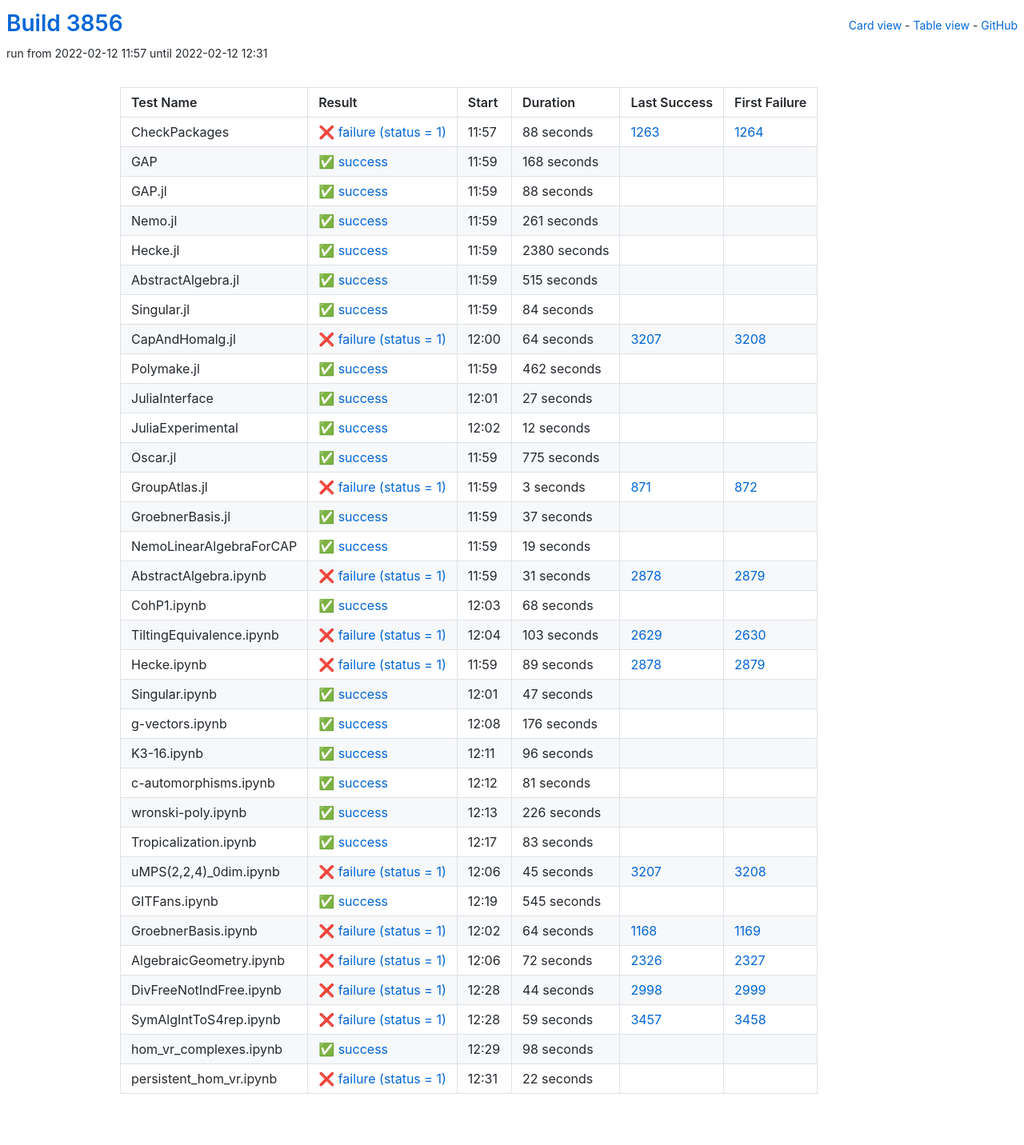
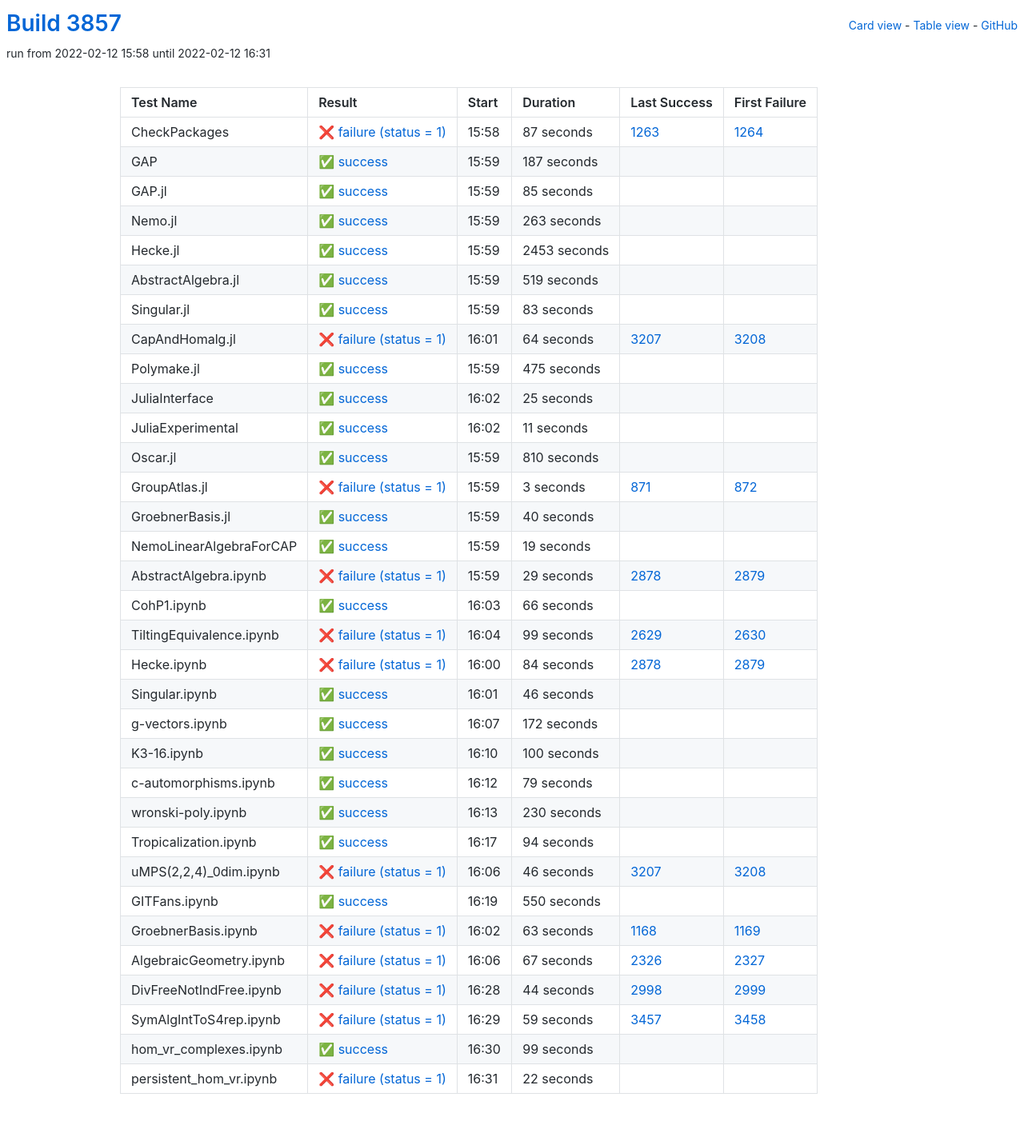
Before and after one commit to oscar-system/oscar-ci-status-stable, a Jekyll site: the page built from table.html, in a window 1280 px wide. Shown: the whole page at 80% size. Built offline with Jekyll 4.4.1, drawn with Linux system fonts in a browser that asks for light colours.

Commit message:
Build #3857

```diff
--- a/_data/ci.yml
+++ b/_data/ci.yml
@@ -1,6 +1,6 @@
 ---
-build: 3856
-build_url: https://oscarci.mathematik.uni-kl.de/job/oscar-stable/3856/
+build: 3857
+build_url: https://oscarci.mathematik.uni-kl.de/job/oscar-stable/3857/
 job: oscar-stable
 organization: oscar-system
 repo: oscar-ci-status-stable
@@ -8,92 +8,92 @@ repourl: https://github.com/oscar-system/oscar-ci-status-stable
 tests:
 - name: CheckPackages
   id: checkpackages
-  log: https://oscarci.mathematik.uni-kl.de/job/oscar-stable/3856/artifact/logs/build-3856/CheckPackages.log
-  start: 2022-02-12 11:57
+  log: https://oscarci.mathematik.uni-kl.de/job/oscar-stable/3857/artifact/logs/build-3857/CheckPackages.log
+  start: 2022-02-12 15:58
   success: false
   exitcode: 1
   status: failure
-  duration: 88
+  duration: 87
   last_success: 1263
   last_success_url: https://oscarci.mathematik.uni-kl.de/job/oscar-stable/1263/
   first_failure: 1264
   first_failure_url: https://oscarci.mathematik.uni-kl.de/job/oscar-stable/1264/
 - name: GAP
   id: gap
-  log: https://oscarci.mathematik.uni-kl.de/job/oscar-stable/3856/artifact/logs/build-3856/GAP.log
-  start: 2022-02-12 11:59
+  log: https://oscarci.mathematik.uni-kl.de/job/oscar-stable/3857/artifact/logs/build-3857/GAP.log
+  start: 2022-02-12 15:59
   success: true
   exitcode: 0
   status: success
-  duration: 168
+  duration: 187
   last_success: false
   last_success_url:
   first_failure: false
   first_failure_url:
 - name: GAP.jl
   id: gap-jl
-  log: https://oscarci.mathematik.uni-kl.de/job/oscar-stable/3856/artifact/logs/build-3856/GAP.jl.log
-  start: 2022-02-12 11:59
+  log: https://oscarci.mathematik.uni-kl.de/job/oscar-stable/3857/artifact/logs/build-3857/GAP.jl.log
+  start: 2022-02-12 15:59
   success: true
   exitcode: 0
   status: success
-  duration: 88
+  duration: 85
   last_success: false
   last_success_url:
   first_failure: false
   first_failure_url:
 - name: Nemo.jl
   id: nemo-jl
-  log: https://oscarci.mathematik.uni-kl.de/job/oscar-stable/3856/artifact/logs/build-3856/Nemo.jl.log
-  start: 2022-02-12 11:59
+  log: https://oscarci.mathematik.uni-kl.de/job/oscar-stable/3857/artifact/logs/build-3857/Nemo.jl.log
+  start: 2022-02-12 15:59
   success: true
   exitcode: 0
   status: success
-  duration: 261
+  duration: 263
   last_success: false
   last_success_url:
   first_failure: false
   first_failure_url:
 - name: Hecke.jl
   id: hecke-jl
-  log: https://oscarci.mathematik.uni-kl.de/job/oscar-stable/3856/artifact/logs/build-3856/Hecke.jl.log
-  start: 2022-02-12 11:59
+  log: https://oscarci.mathematik.uni-kl.de/job/oscar-stable/3857/artifact/logs/build-3857/Hecke.jl.log
+  start: 2022-02-12 15:59
   success: true
   exitcode: 0
   status: success
-  duration: 2380
+  duration: 2453
   last_success: false
   last_success_url:
   first_failure: false
   first_failure_url:
 - name: AbstractAlgebra.jl
   id: abstractalgebra-jl
-  log: https://oscarci.mathematik.uni-kl.de/job/oscar-stable/3856/artifact/logs/build-3856/AbstractAlgebra.jl.log
-  start: 2022-02-12 11:59
+  log: https://oscarci.mathematik.uni-kl.de/job/oscar-stable/3857/artifact/logs/build-3857/AbstractAlgebra.jl.log
+  start: 2022-02-12 15:59
   success: true
   exitcode: 0
   status: success
-  duration: 515
+  duration: 519
   last_success: false
   last_success_url:
   first_failure: false
   first_failure_url:
 - name: Singular.jl
   id: singular-jl
-  log: https://oscarci.mathematik.uni-kl.de/job/oscar-stable/3856/artifact/logs/build-3856/Singular.jl.log
-  start: 2022-02-12 11:59
+  log: https://oscarci.mathematik.uni-kl.de/job/oscar-stable/3857/artifact/logs/build-3857/Singular.jl.log
+  start: 2022-02-12 15:59
   success: true
   exitcode: 0
   status: success
-  duration: 84
+  duration: 83
   last_success: false
   last_success_url:
   first_failure: false
   first_failure_url:
 - name: CapAndHomalg.jl
   id: capandhomalg-jl
-  log: https://oscarci.mathematik.uni-kl.de/job/oscar-stable/3856/artifact/logs/build-3856/CapAndHomalg.jl.log
-  start: 2022-02-12 12:00
+  log: https://oscarci.mathematik.uni-kl.de/job/oscar-stable/3857/artifact/logs/build-3857/CapAndHomalg.jl.log
+  start: 2022-02-12 16:01
   success: false
   exitcode: 1
   status: failure
@@ -104,56 +104,56 @@ tests:
   first_failure_url: https://oscarci.mathematik.uni-kl.de/job/oscar-stable/3208/
 - name: Polymake.jl
   id: polymake-jl
-  log: https://oscarci.mathematik.uni-kl.de/job/oscar-stable/3856/artifact/logs/build-3856/Polymake.jl.log
-  start: 2022-02-12 11:59
+  log: https://oscarci.mathematik.uni-kl.de/job/oscar-stable/3857/artifact/logs/build-3857/Polymake.jl.log
+  start: 2022-02-12 15:59
   success: true
   exitcode: 0
   status: success
-  duration: 462
+  duration: 475
   last_success: false
   last_success_url:
   first_failure: false
   first_failure_url:
 - name: JuliaInterface
   id: juliainterface
-  log: https://oscarci.mathematik.uni-kl.de/job/oscar-stable/3856/artifact/logs/build-3856/JuliaInterface.log
-  start: 2022-02-12 12:01
+  log: https://oscarci.mathematik.uni-kl.de/job/oscar-stable/3857/artifact/logs/build-3857/JuliaInterface.log
+  start: 2022-02-12 16:02
   success: true
   exitcode: 0
   status: success
-  duration: 27
+  duration: 25
   last_success: false
   last_success_url:
   first_failure: false
   first_failure_url:
 - name: JuliaExperimental
   id: juliaexperimental
-  log: https://oscarci.mathematik.uni-kl.de/job/oscar-stable/3856/artifact/logs/build-3856/JuliaExperimental.log
-  start: 2022-02-12 12:02
+  log: https://oscarci.mathematik.uni-kl.de/job/oscar-stable/3857/artifact/logs/build-3857/JuliaExperimental.log
+  start: 2022-02-12 16:02
   success: true
   exitcode: 0
   status: success
-  duration: 12
+  duration: 11
   last_success: false
   last_success_url:
   first_failure: false
   first_failure_url:
 - name: Oscar.jl
   id: oscar-jl
-  log: https://oscarci.mathematik.uni-kl.de/job/oscar-stable/3856/artifact/logs/build-3856/Oscar.jl.log
-  start: 2022-02-12 11:59
+  log: https://oscarci.mathematik.uni-kl.de/job/oscar-stable/3857/artifact/logs/build-3857/Oscar.jl.log
+  start: 2022-02-12 15:59
   success: true
   exitcode: 0
   status: success
-  duration: 775
+  duration: 810
   last_success: false
   last_success_url:
   first_failure: false
   first_failure_url:
 - name: GroupAtlas.jl
   id: groupatlas-jl
-  log: https://oscarci.mathematik.uni-kl.de/job/oscar-stable/3856/artifact/logs/build-3856/GroupAtlas.jl.log
-  start: 2022-02-12 11:59
+  log: https://oscarci.mathematik.uni-kl.de/job/oscar-stable/3857/artifact/logs/build-3857/GroupAtlas.jl.log
+  start: 2022-02-12 15:59
   success: false
   exitcode: 1
   status: failure
@@ -164,20 +164,20 @@ tests:
   first_failure_url: https://oscarci.mathematik.uni-kl.de/job/oscar-stable/872/
 - name: GroebnerBasis.jl
   id: groebnerbasis-jl
-  log: https://oscarci.mathematik.uni-kl.de/job/oscar-stable/3856/artifact/logs/build-3856/GroebnerBasis.jl.log
-  start: 2022-02-12 11:59
+  log: https://oscarci.mathematik.uni-kl.de/job/oscar-stable/3857/artifact/logs/build-3857/GroebnerBasis.jl.log
+  start: 2022-02-12 15:59
   success: true
   exitcode: 0
   status: success
-  duration: 37
+  duration: 40
   last_success: false
   last_success_url:
   first_failure: false
   first_failure_url:
 - name: NemoLinearAlgebraForCAP
   id: nemolinearalgebraforcap
-  log: https://oscarci.mathematik.uni-kl.de/job/oscar-stable/3856/artifact/logs/build-3856/NemoLinearAlgebraForCAP.log
-  start: 2022-02-12 11:59
+  log: https://oscarci.mathematik.uni-kl.de/job/oscar-stable/3857/artifact/logs/build-3857/NemoLinearAlgebraForCAP.log
+  start: 2022-02-12 15:59
   success: true
   exitcode: 0
   status: success
@@ -188,176 +188,176 @@ tests:
   first_failure_url:
 - name: AbstractAlgebra.ipynb
   id: abstractalgebra-ipynb
-  log: https://oscarci.mathematik.uni-kl.de/job/oscar-stable/3856/artifact/logs/build-3856/AbstractAlgebra.ipynb.log
-  start: 2022-02-12 11:59
+  log: https://oscarci.mathematik.uni-kl.de/job/oscar-stable/3857/artifact/logs/build-3857/AbstractAlgebra.ipynb.log
+  start: 2022-02-12 15:59
   success: false
   exitcode: 1
   status: failure
-  duration: 31
+  duration: 29
   last_success: 2878
   last_success_url: https://oscarci.mathematik.uni-kl.de/job/oscar-stable/2878/
   first_failure: 2879
   first_failure_url: https://oscarci.mathematik.uni-kl.de/job/oscar-stable/2879/
 - name: CohP1.ipynb
   id: cohp1-ipynb
-  log: https://oscarci.mathematik.uni-kl.de/job/oscar-stable/3856/artifact/logs/build-3856/CohP1.ipynb.log
-  start: 2022-02-12 12:03
+  log: https://oscarci.mathematik.uni-kl.de/job/oscar-stable/3857/artifact/logs/build-3857/CohP1.ipynb.log
+  start: 2022-02-12 16:03
   success: true
   exitcode: 0
   status: success
-  duration: 68
+  duration: 66
   last_success: false
   last_success_url:
   first_failure: false
   first_failure_url:
 - name: TiltingEquivalence.ipynb
   id: tiltingequivalence-ipynb
-  log: https://oscarci.mathematik.uni-kl.de/job/oscar-stable/3856/artifact/logs/build-3856/TiltingEquivalence.ipynb.log
-  start: 2022-02-12 12:04
+  log: https://oscarci.mathematik.uni-kl.de/job/oscar-stable/3857/artifact/logs/build-3857/TiltingEquivalence.ipynb.log
+  start: 2022-02-12 16:04
   success: false
   exitcode: 1
   status: failure
-  duration: 103
+  duration: 99
   last_success: 2629
   last_success_url: https://oscarci.mathematik.uni-kl.de/job/oscar-stable/2629/
   first_failure: 2630
   first_failure_url: https://oscarci.mathematik.uni-kl.de/job/oscar-stable/2630/
 - name: Hecke.ipynb
   id: hecke-ipynb
-  log: https://oscarci.mathematik.uni-kl.de/job/oscar-stable/3856/artifact/logs/build-3856/Hecke.ipynb.log
-  start: 2022-02-12 11:59
+  log: https://oscarci.mathematik.uni-kl.de/job/oscar-stable/3857/artifact/logs/build-3857/Hecke.ipynb.log
+  start: 2022-02-12 16:00
   success: false
   exitcode: 1
   status: failure
-  duration: 89
+  duration: 84
   last_success: 2878
   last_success_url: https://oscarci.mathematik.uni-kl.de/job/oscar-stable/2878/
   first_failure: 2879
   first_failure_url: https://oscarci.mathematik.uni-kl.de/job/oscar-stable/2879/
 - name: Singular.ipynb
   id: singular-ipynb
-  log: https://oscarci.mathematik.uni-kl.de/job/oscar-stable/3856/artifact/logs/build-3856/Singular.ipynb.log
-  start: 2022-02-12 12:01
+  log: https://oscarci.mathematik.uni-kl.de/job/oscar-stable/3857/artifact/logs/build-3857/Singular.ipynb.log
+  start: 2022-02-12 16:01
   success: true
   exitcode: 0
   status: success
-  duration: 47
+  duration: 46
   last_success: false
   last_success_url:
   first_failure: false
   first_failure_url:
 - name: g-vectors.ipynb
   id: g-vectors-ipynb
-  log: https://oscarci.mathematik.uni-kl.de/job/oscar-stable/3856/artifact/logs/build-3856/g-vectors.ipynb.log
-  start: 2022-02-12 12:08
+  log: https://oscarci.mathematik.uni-kl.de/job/oscar-stable/3857/artifact/logs/build-3857/g-vectors.ipynb.log
+  start: 2022-02-12 16:07
   success: true
   exitcode: 0
   status: success
-  duration: 176
+  duration: 172
   last_success: false
   last_success_url:
   first_failure: false
   first_failure_url:
 - name: K3-16.ipynb
   id: k3-16-ipynb
-  log: https://oscarci.mathematik.uni-kl.de/job/oscar-stable/3856/artifact/logs/build-3856/K3-16.ipynb.log
-  start: 2022-02-12 12:11
+  log: https://oscarci.mathematik.uni-kl.de/job/oscar-stable/3857/artifact/logs/build-3857/K3-16.ipynb.log
+  start: 2022-02-12 16:10
   success: true
   exitcode: 0
   status: success
-  duration: 96
+  duration: 100
   last_success: false
   last_success_url:
   first_failure: false
   first_failure_url:
 - name: c-automorphisms.ipynb
   id: c-automorphisms-ipynb
-  log: https://oscarci.mathematik.uni-kl.de/job/oscar-stable/3856/artifact/logs/build-3856/c-automorphisms.ipynb.log
-  start: 2022-02-12 12:12
+  log: https://oscarci.mathematik.uni-kl.de/job/oscar-stable/3857/artifact/logs/build-3857/c-automorphisms.ipynb.log
+  start: 2022-02-12 16:12
   success: true
   exitcode: 0
   status: success
-  duration: 81
+  duration: 79
   last_success: false
   last_success_url:
   first_failure: false
   first_failure_url:
 - name: wronski-poly.ipynb
   id: wronski-poly-ipynb
-  log: https://oscarci.mathematik.uni-kl.de/job/oscar-stable/3856/artifact/logs/build-3856/wronski-poly.ipynb.log
-  start: 2022-02-12 12:13
+  log: https://oscarci.mathematik.uni-kl.de/job/oscar-stable/3857/artifact/logs/build-3857/wronski-poly.ipynb.log
+  start: 2022-02-12 16:13
   success: true
   exitcode: 0
   status: success
-  duration: 226
+  duration: 230
   last_success: false
   last_success_url:
   first_failure: false
   first_failure_url:
 - name: Tropicalization.ipynb
   id: tropicalization-ipynb
-  log: https://oscarci.mathematik.uni-kl.de/job/oscar-stable/3856/artifact/logs/build-3856/Tropicalization.ipynb.log
-  start: 2022-02-12 12:17
+  log: https://oscarci.mathematik.uni-kl.de/job/oscar-stable/3857/artifact/logs/build-3857/Tropicalization.ipynb.log
+  start: 2022-02-12 16:17
   success: true
   exitcode: 0
   status: success
-  duration: 83
+  duration: 94
   last_success: false
   last_success_url:
   first_failure: false
   first_failure_url:
 - name: uMPS(2,2,4)_0dim.ipynb
   id: umps-2-2-4-0dim-ipynb
-  log: https://oscarci.mathematik.uni-kl.de/job/oscar-stable/3856/artifact/logs/build-3856/uMPS-2-2-4-_0dim.ipynb.log
-  start: 2022-02-12 12:06
+  log: https://oscarci.mathematik.uni-kl.de/job/oscar-stable/3857/artifact/logs/build-3857/uMPS-2-2-4-_0dim.ipynb.log
+  start: 2022-02-12 16:06
   success: false
   exitcode: 1
   status: failure
-  duration: 45
+  duration: 46
   last_success: 3207
   last_success_url: https://oscarci.mathematik.uni-kl.de/job/oscar-stable/3207/
   first_failure: 3208
   first_failure_url: https://oscarci.mathematik.uni-kl.de/job/oscar-stable/3208/
 - name: GITFans.ipynb
   id: gitfans-ipynb
-  log: https://oscarci.mathematik.uni-kl.de/job/oscar-stable/3856/artifact/logs/build-3856/GITFans.ipynb.log
-  start: 2022-02-12 12:19
+  log: https://oscarci.mathematik.uni-kl.de/job/oscar-stable/3857/artifact/logs/build-3857/GITFans.ipynb.log
+  start: 2022-02-12 16:19
   success: true
   exitcode: 0
   status: success
-  duration: 545
+  duration: 550
   last_success: false
   last_success_url:
   first_failure: false
   first_failure_url:
 - name: GroebnerBasis.ipynb
   id: groebnerbasis-ipynb
-  log: https://oscarci.mathematik.uni-kl.de/job/oscar-stable/3856/artifact/logs/build-3856/GroebnerBasis.ipynb.log
-  start: 2022-02-12 12:02
+  log: https://oscarci.mathematik.uni-kl.de/job/oscar-stable/3857/artifact/logs/build-3857/GroebnerBasis.ipynb.log
+  start: 2022-02-12 16:02
   success: false
   exitcode: 1
   status: failure
-  duration: 64
+  duration: 63
   last_success: 1168
   last_success_url: https://oscarci.mathematik.uni-kl.de/job/oscar-stable/1168/
   first_failure: 1169
   first_failure_url: https://oscarci.mathematik.uni-kl.de/job/oscar-stable/1169/
 - name: AlgebraicGeometry.ipynb
   id: algebraicgeometry-ipynb
-  log: https://oscarci.mathematik.uni-kl.de/job/oscar-stable/3856/artifact/logs/build-3856/AlgebraicGeometry.ipynb.log
-  start: 2022-02-12 12:06
+  log: https://oscarci.mathematik.uni-kl.de/job/oscar-stable/3857/artifact/logs/build-3857/AlgebraicGeometry.ipynb.log
+  start: 2022-02-12 16:06
   success: false
   exitcode: 1
   status: failure
-  duration: 72
+  duration: 67
   last_success: 2326
   last_success_url: https://oscarci.mathematik.uni-kl.de/job/oscar-stable/2326/
   first_failure: 2327
   first_failure_url: https://oscarci.mathematik.uni-kl.de/job/oscar-stable/2327/
 - name: DivFreeNotIndFree.ipynb
   id: divfreenotindfree-ipynb
-  log: https://oscarci.mathematik.uni-kl.de/job/oscar-stable/3856/artifact/logs/build-3856/DivFreeNotIndFree.ipynb.log
-  start: 2022-02-12 12:28
+  log: https://oscarci.mathematik.uni-kl.de/job/oscar-stable/3857/artifact/logs/build-3857/DivFreeNotIndFree.ipynb.log
+  start: 2022-02-12 16:28
   success: false
   exitcode: 1
   status: failure
@@ -368,8 +368,8 @@ tests:
   first_failure_url: https://oscarci.mathematik.uni-kl.de/job/oscar-stable/2999/
 - name: SymAlgIntToS4rep.ipynb
   id: symalginttos4rep-ipynb
-  log: https://oscarci.mathematik.uni-kl.de/job/oscar-stable/3856/artifact/logs/build-3856/SymAlgIntToS4rep.ipynb.log
-  start: 2022-02-12 12:28
+  log: https://oscarci.mathematik.uni-kl.de/job/oscar-stable/3857/artifact/logs/build-3857/SymAlgIntToS4rep.ipynb.log
+  start: 2022-02-12 16:29
   success: false
   exitcode: 1
   status: failure
@@ -380,20 +380,20 @@ tests:
   first_failure_url: https://oscarci.mathematik.uni-kl.de/job/oscar-stable/3458/
 - name: hom_vr_complexes.ipynb
   id: hom-vr-complexes-ipynb
-  log: https://oscarci.mathematik.uni-kl.de/job/oscar-stable/3856/artifact/logs/build-3856/hom_vr_complexes.ipynb.log
-  start: 2022-02-12 12:29
+  log: https://oscarci.mathematik.uni-kl.de/job/oscar-stable/3857/artifact/logs/build-3857/hom_vr_complexes.ipynb.log
+  start: 2022-02-12 16:30
   success: true
   exitcode: 0
   status: success
-  duration: 98
+  duration: 99
   last_success: false
   last_success_url:
   first_failure: false
   first_failure_url:
 - name: persistent_hom_vr.ipynb
   id: persistent-hom-vr-ipynb
-  log: https://oscarci.mathematik.uni-kl.de/job/oscar-stable/3856/artifact/logs/build-3856/persistent_hom_vr.ipynb.log
-  start: 2022-02-12 12:31
+  log: https://oscarci.mathematik.uni-kl.de/job/oscar-stable/3857/artifact/logs/build-3857/persistent_hom_vr.ipynb.log
+  start: 2022-02-12 16:31
   success: false
   exitcode: 1
   status: failure
```
Also changed, not shown: README.md.
